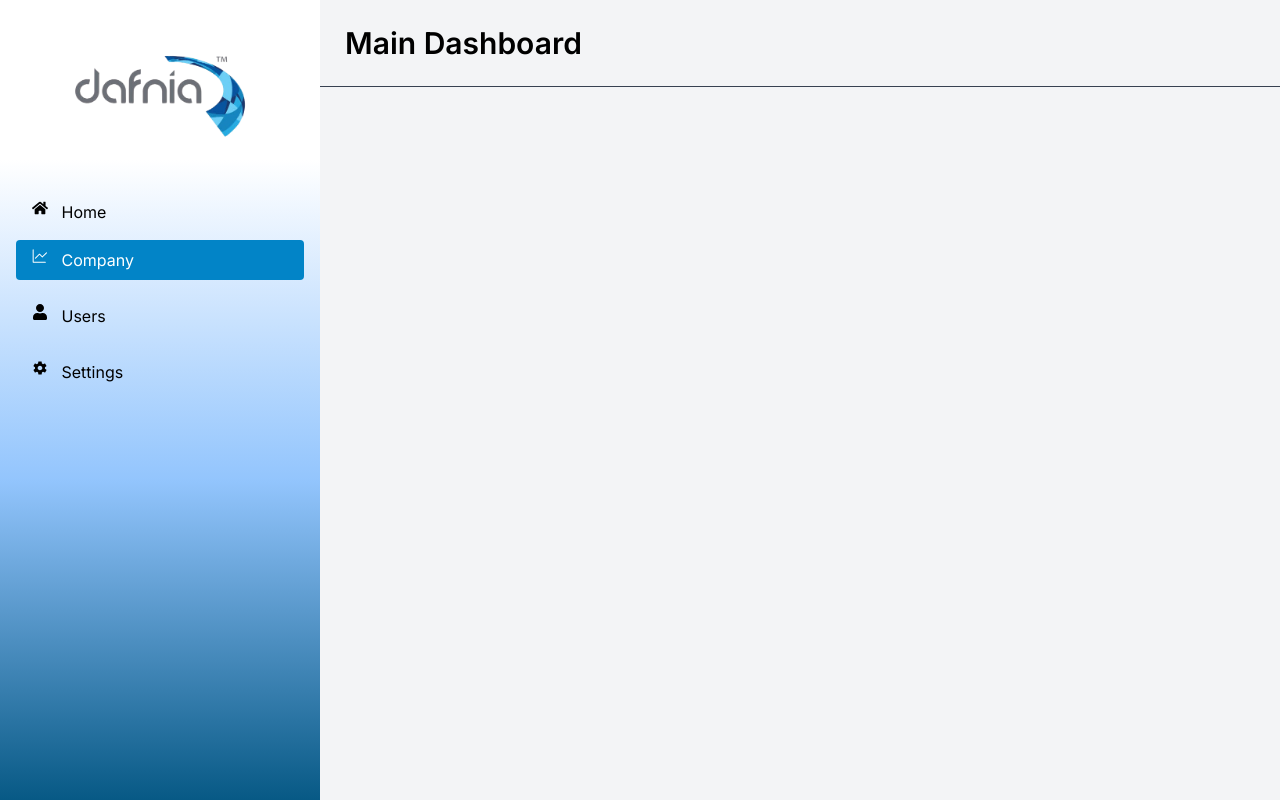
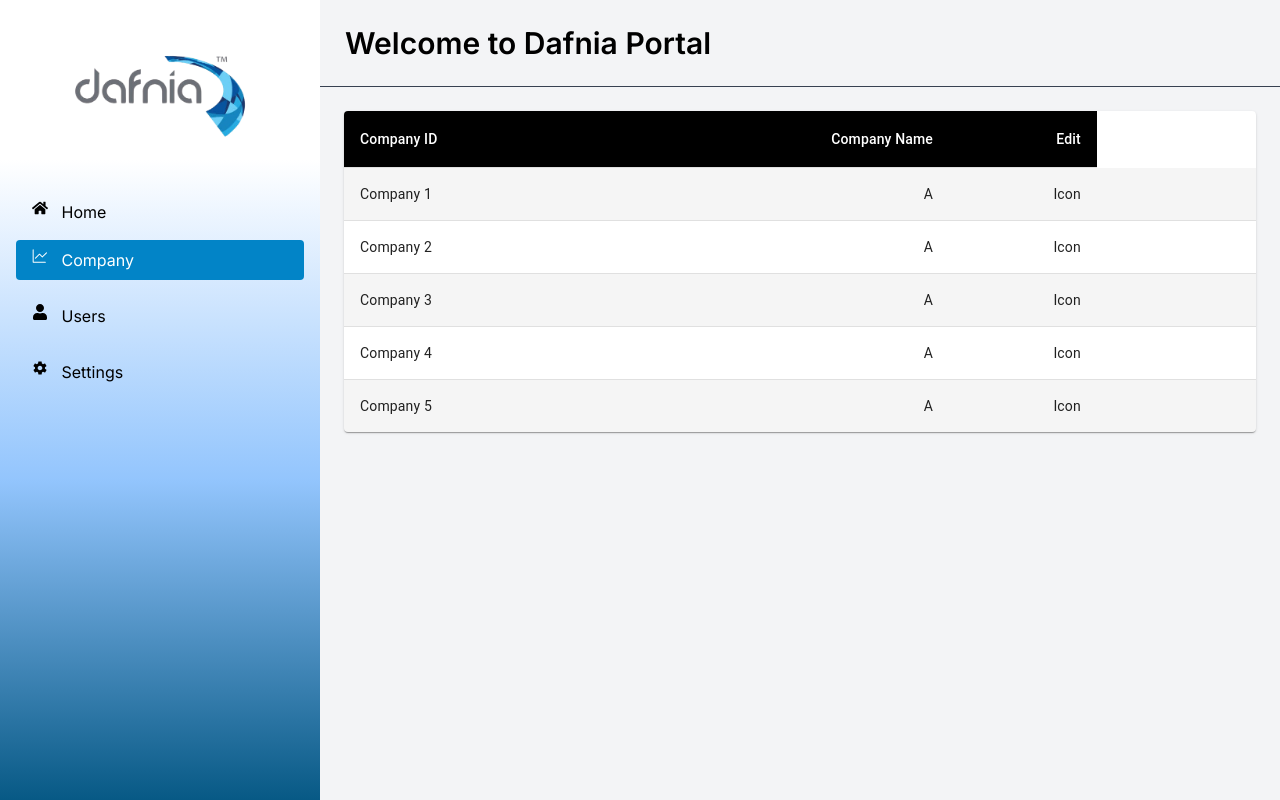
Before and after one commit to haseebx16/dafnia, a Next.js app: page /company in a window 1280 px wide. Built offline with nearby package versions, Linux system fonts and the light colour scheme.

Commit message:
Update page.js

```diff
--- a/app/company/page.js
+++ b/app/company/page.js
@@ -1,8 +1,50 @@
-import React from 'react';
+"use client"
 import Link from 'next/link';
 import { FaHome, FaUser } from "react-icons/fa";
 import { GoGraph } from "react-icons/go";
 import { IoMdSettings } from "react-icons/io";
+import * as React from 'react';
+import { styled } from '@mui/material/styles';
+import Table from '@mui/material/Table';
+import TableBody from '@mui/material/TableBody';
+import TableCell, { tableCellClasses } from '@mui/material/TableCell';
+import TableContainer from '@mui/material/TableContainer';
+import TableHead from '@mui/material/TableHead';
+import TableRow from '@mui/material/TableRow';
+import Paper from '@mui/material/Paper';
+
+
+const StyledTableCell = styled(TableCell)(({ theme }) => ({
+  [`&.${tableCellClasses.head}`]: {
+    backgroundColor: theme.palette.common.black,
+    color: theme.palette.common.white,
+  },
+  [`&.${tableCellClasses.body}`]: {
+    fontSize: 14,
+  },
+}));
+
+const StyledTableRow = styled(TableRow)(({ theme }) => ({
+  '&:nth-of-type(odd)': {
+    backgroundColor: theme.palette.action.hover,
+  },
+  // hide last border
+  '&:last-child td, &:last-child th': {
+    border: 0,
+  },
+}));
+
+function createData(name, calories, fat, carbs, protein) {
+  return { name, calories, fat, carbs, protein };
+}
+
+const rows = [
+  createData('Company 1', "A", "Icon"),
+  createData('Company 2', "A", "Icon"),
+  createData('Company 3', "A", "Icon"),
+  createData('Company 4', "A", "Icon"),
+  createData('Company 5', "A", "Icon"),
+];
 
 const page = () => {
   return (
@@ -35,12 +77,40 @@ const page = () => {
       </aside>
       <div className="flex-1 flex flex-col">
         <header className="flex items-center justify-between p-6 bg-gray-100 border border-gray-100">
-          <h1 className="text-3xl font-semibold">Main Dashboard</h1>
+          <h1 className="text-3xl font-semibold">Welcome to Dafnia Portal</h1>
 
         </header>
         <hr className=" border-gray-700 w-full"/>
-        <main className="flex-1 p-6 bg-gray-100"></main>
+        <main className="flex-1 p-6 bg-gray-100">
+        <TableContainer component={Paper}>
+      <Table sx={{ minWidth: 700 }} aria-label="customized table">
+        <TableHead>
+          <TableRow>
+            <StyledTableCell>Company ID </StyledTableCell>
+            <StyledTableCell align="right">Company Name</StyledTableCell>
+            <StyledTableCell align="right">Edit</StyledTableCell>
+
+
+          </TableRow>
+        </TableHead>
+        <TableBody>
+          {rows.map((row) => (
+            <StyledTableRow key={row.name}>
+              <StyledTableCell component="th" scope="row">
+                {row.name}
+              </StyledTableCell>
+              <StyledTableCell align="right">{row.calories}</StyledTableCell>
+              <StyledTableCell align="right">{row.fat}</StyledTableCell>
+              <StyledTableCell align="right">{row.carbs}</StyledTableCell>
+              <StyledTableCell align="right">{row.protein}</StyledTableCell>
+            </StyledTableRow>
+          ))}
+        </TableBody>
+      </Table>
+    </TableContainer>
+        </main>
         </div>
+
 
     </div>
   )
```
